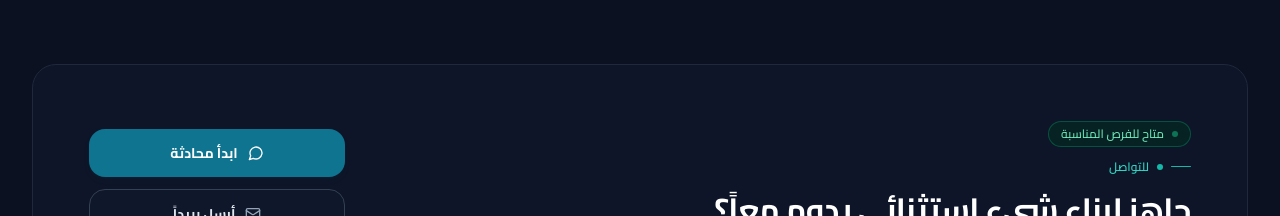
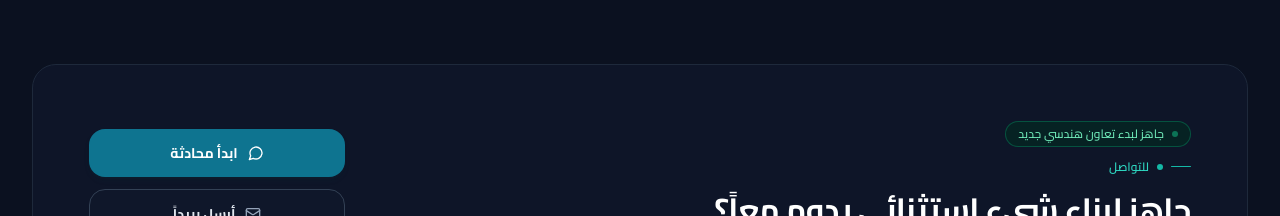
Before and after one commit to Mohammed-Aljazzar/portfolio, a Next.js app: page / in a window 1280 px wide. Shown: the part 4920-5136 px from the top of the page. Built offline with nearby package versions, Linux system fonts and the light colour scheme.

Commit message:
style(contact): update availability badge text to ready for new engineering collaborations

```diff
--- a/src/app/page.tsx
+++ b/src/app/page.tsx
@@ -1292,7 +1292,7 @@ export default function HomePage() {
               <div className="flex flex-col items-start gap-3">
                 <div className="inline-flex items-center gap-2 px-3 py-1 rounded-full bg-emerald-50 dark:bg-emerald-950/60 border border-emerald-200/80 dark:border-emerald-800/80 text-emerald-700 dark:text-emerald-300 text-xs font-medium">
                   <span className="w-1.5 h-1.5 rounded-full bg-emerald-500 animate-pulse" />
-                  <span>{language === "ar" ? "متاح للفرص المناسبة" : "Available for select opportunities"}</span>
+                  <span>{language === "ar" ? "جاهز لبدء تعاون هندسي جديد" : "Ready for New Engineering Collaborations"}</span>
                 </div>
 
                 {/* Overline with dash & bullet */}
```
